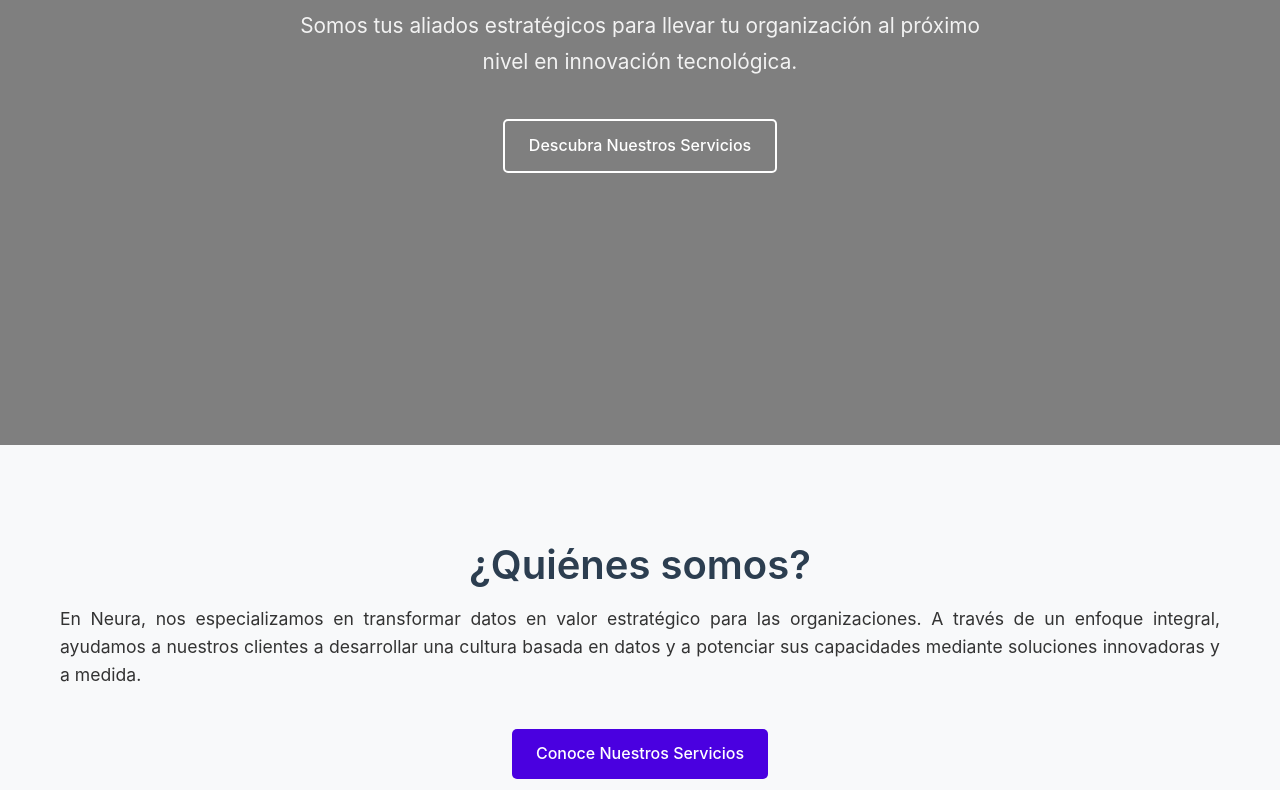
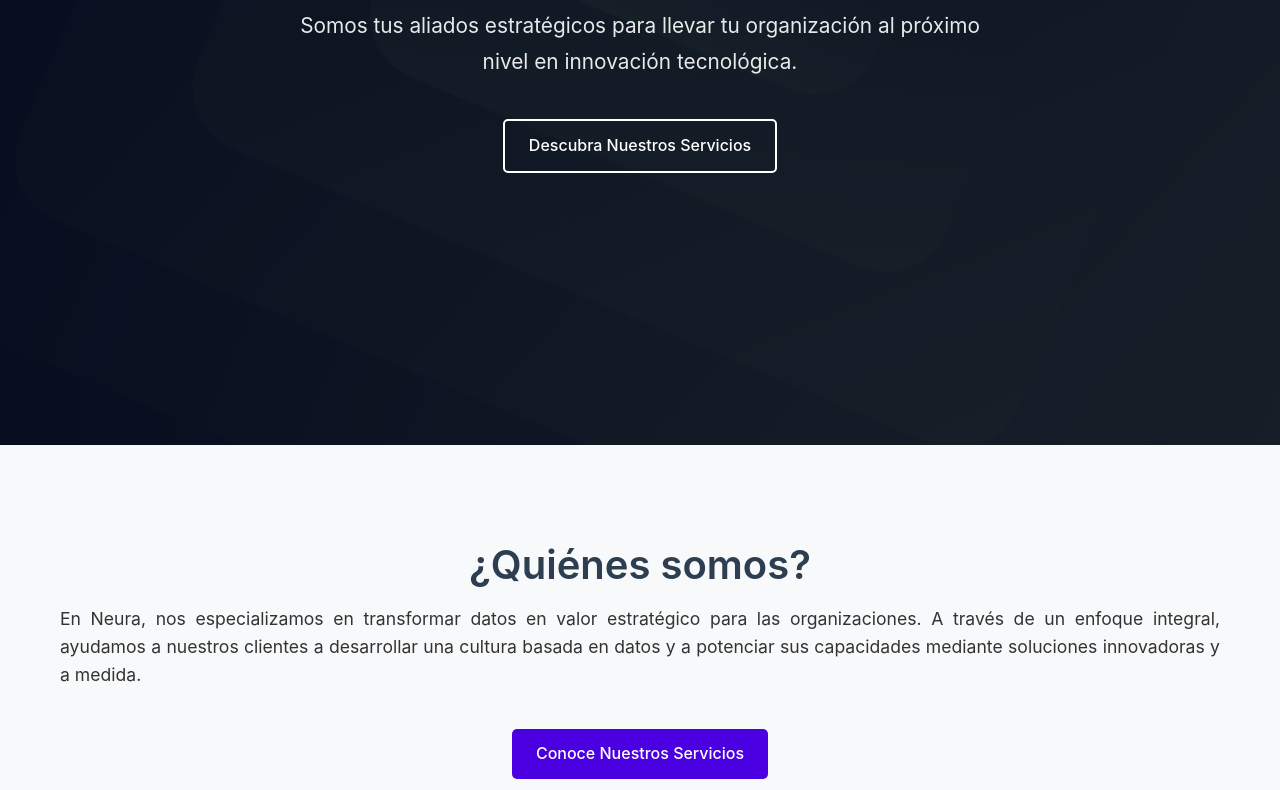
Before and after one commit to delaudenuria/neuraconsulting, a website built with Vite: page index.html in a window 1280 px wide. Shown: the part 435-1225 px from the top of the page. Built offline with nearby package versions, Linux system fonts and the light colour scheme; files whose address does not match are found by name.

Commit message:
Update style.css

```diff
--- a/style.css
+++ b/style.css
@@ -146,7 +146,7 @@
 /* Hero Section */
 .hero {
     height: 100vh;
-    background-image: url('delaudenuria/neuraconsulting/neuraconsulting-a884f18989e264ef4d69c580e7f8c9a37e738ff2/images/logos/hero.png');
+    background-image: url('/images/logos/hero.png');
     background-size: cover;
     background-position: center;
     position: relative;
```
